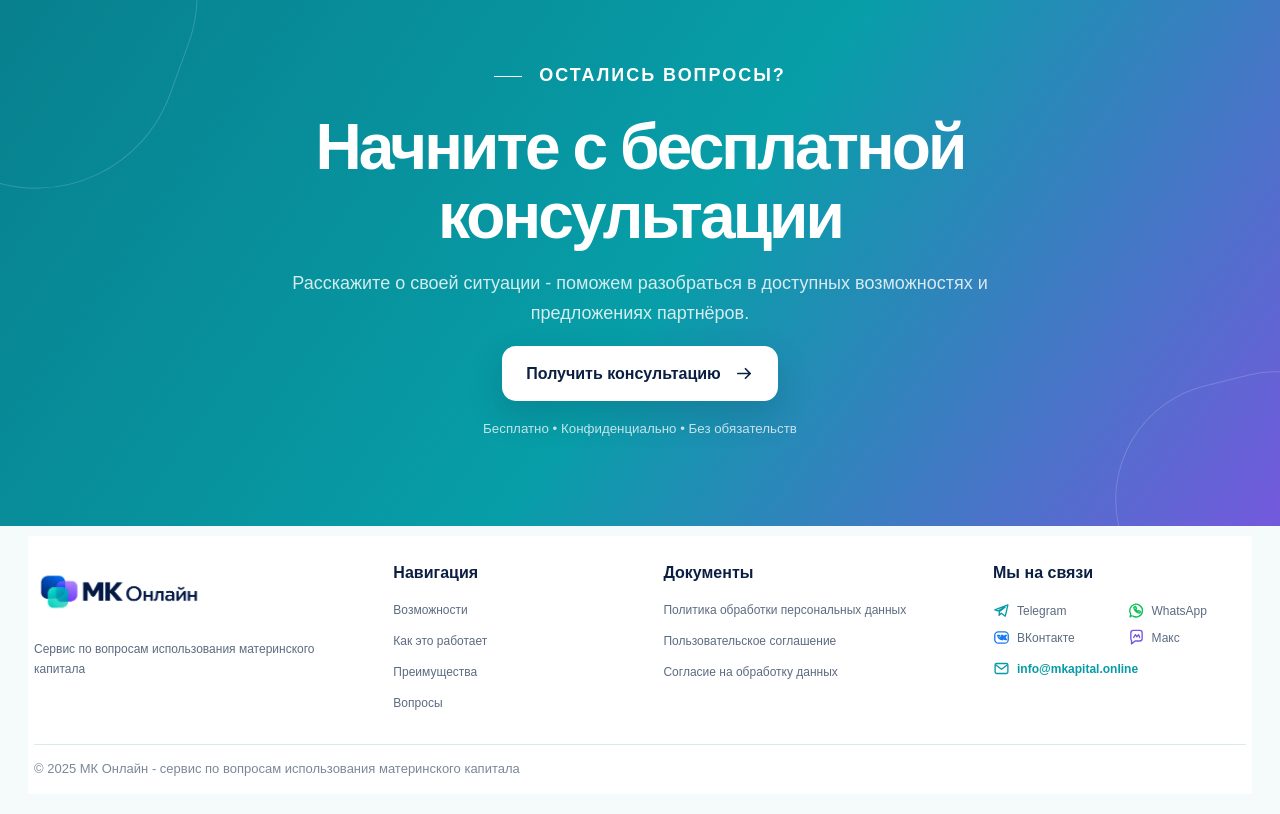
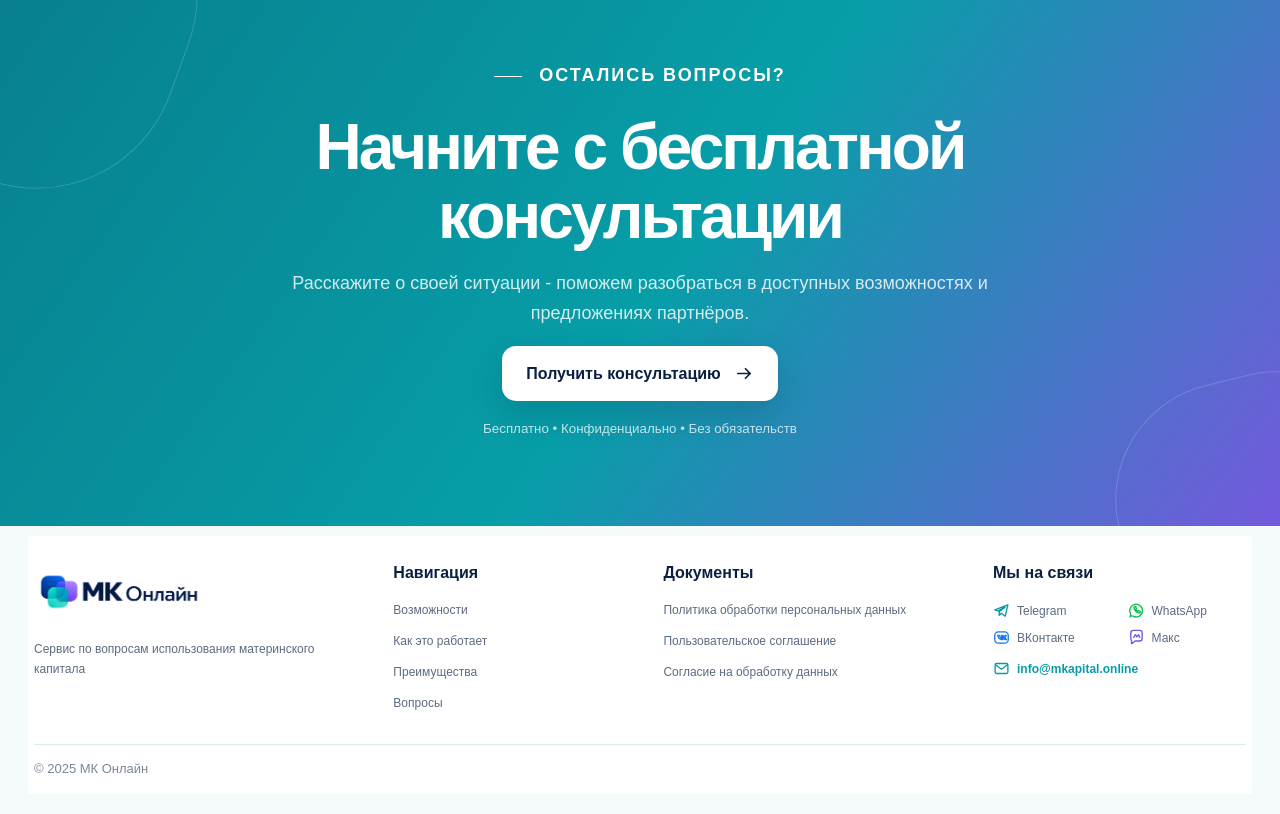
Before and after one commit to kozevnikovm963-hue/mkapital-site, a React (Vite) app: page / in a window 1280 px wide. Shown: the part 6493-7307 px from the top of the page. Built offline with nearby package versions, Linux system fonts and the light colour scheme.

Commit message:
Polish question icon and footer copy

```diff
--- a/app/SeoPage.tsx
+++ b/app/SeoPage.tsx
@@ -110,7 +110,7 @@ export default function SeoPage({ data }: { data: SeoPageData }) {
           <a className="footer-email" href="mailto:info@mkapital.online"><LineIcon name="mail" />info@mkapital.online</a>
         </div>
       </div>
-      <div className="footer-bottom"><span>© 2025 МК Онлайн - сервис по вопросам использования материнского капитала</span></div>
+      <div className="footer-bottom"><span>© 2025 МК Онлайн</span></div>
     </footer>
 
     {modal && <ConsultationModal type={modal} onClose={() => setModal(null)} />}
--- a/app/page.tsx
+++ b/app/page.tsx
@@ -182,7 +182,7 @@ export default function Home() {
           <a className="footer-email" href="mailto:info@mkapital.online"><LineIcon name="mail" />info@mkapital.online</a>
         </div>
       </div>
-      <div className="footer-bottom"><span>© 2025 МК Онлайн - сервис по вопросам использования материнского капитала</span></div>
+      <div className="footer-bottom"><span>© 2025 МК Онлайн</span></div>
     </footer>
     {modal && <ConsultationModal type={modal} onClose={() => setModal(null)} />}
     {legal && <LegalModal type={legal} onClose={() => setLegal(null)} />}
```
Also changed, not shown: app/globals.css.
